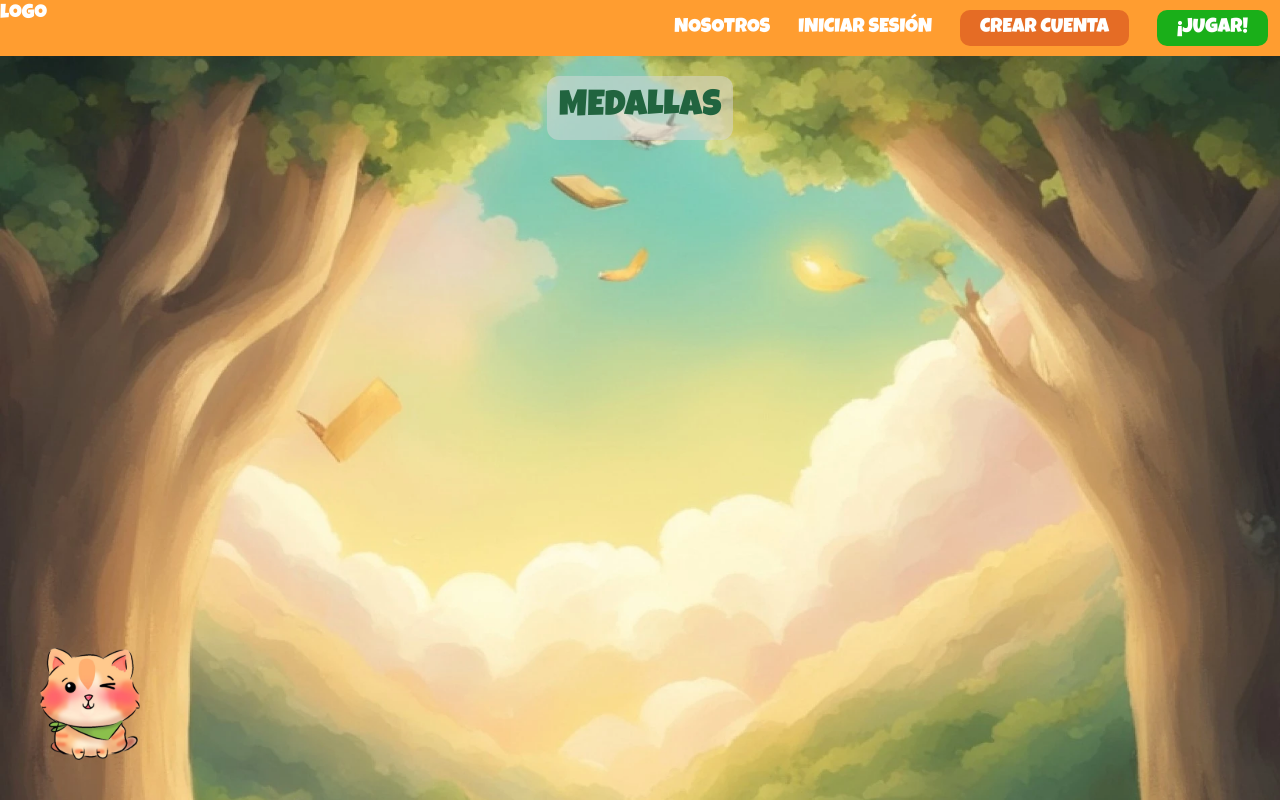
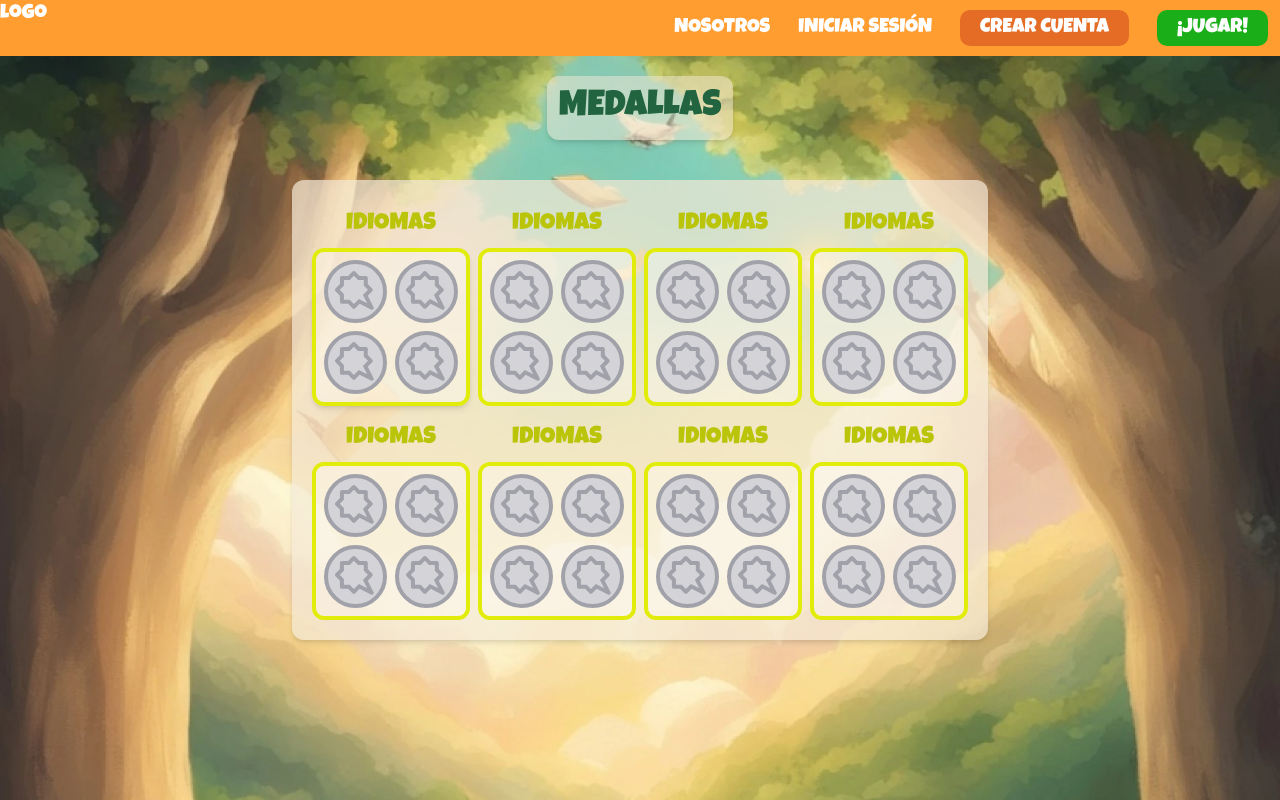
Before and after one commit to Randomlandia/frontend, a Next.js app: page /user/achv in a window 1280 px wide. Built offline with nearby package versions, Linux system fonts and the light colour scheme; a web font is replaced by a local one.

Commit message:
Logros medallas basic structure done

```diff
--- a/pages/user/achv/index.jsx
+++ b/pages/user/achv/index.jsx
@@ -1,4 +1,5 @@
 import Navbar from "@/components/Navbar";
+import Image from "next/image";
 import Link from "next/link";
 import { useState } from "react";
 
@@ -14,19 +15,156 @@ export default function achv() {
       <Navbar />
       {/* TÍTULO  */}
       <div className="flex justify-center p-5">
-        <div className="flex-col bg-grey/50 rounded-xl w-fit p-3">
+        <div className="flex-col bg-oldwhite/50 rounded-xl shadow-md w-fit p-3">
           <p className="font-lucky text-dgreen text-center text-4xl">
             MEDALLAS
           </p>
         </div>
       </div>
-      {/* AQUÍ VAN LOS MODALES */}
 
-      <div></div>
+      <div className="flex justify-center p-5">
+        {/* CONTAINER DE MEDALLAS X TOPIC*/}
+        <div className=" grid grid-cols-4 gap- justify-items-center gap-2 bg-oldwhite/70 shadow-md rounded-xl p-5 w-fit">
+          {/* CONTAINER */}
+          <div className="flex-col justify-center w-fit">
+            {/* TITLE DEL TOPIC */}
+            <div className="flex-col p-2">
+              <p className="font-lucky text-langD text-2xl text-center">
+                IDIOMAS
+              </p>
+            </div>
 
-      {/* AQUÍ VA UN RANDY  QUE PUEDA HABLAR */}
-      <div className="flex absolute bottom-0 p-10">
-        <img src="/randy_wink.svg" alt="" className="h-28" />
+            {/* CARD MEDALLAS */}
+            <div className=" grid grid-cols-2 gap-2 border-4 border-langL bg-white/35 p-2  rounded-xl shadow-md">
+              <img src="/B_IDIOMASgrey.svg" alt="" />
+              <img src="/B_IDIOMASgrey.svg" alt="" />
+              <img src="/B_IDIOMASgrey.svg" alt="" />
+              <img src="/B_IDIOMASgrey.svg" alt="" />
+            </div>
+          </div>
+          {/* CONTAINER */}
+          <div className="flex-col justify-center w-fit">
+            {/* TITLE DEL TOPIC */}
+            <div className="flex-col p-2">
+              <p className="font-lucky text-langD text-2xl text-center">
+                IDIOMAS
+              </p>
+            </div>
+
+            {/* CARD MEDALLAS */}
+            <div className=" grid grid-cols-2 gap-2 border-4 border-langL bg-white/35 p-2  rounded-xl">
+              <img src="/B_IDIOMASgrey.svg" alt="" />
+              <img src="/B_IDIOMASgrey.svg" alt="" />
+              <img src="/B_IDIOMASgrey.svg" alt="" />
+              <img src="/B_IDIOMASgrey.svg" alt="" />
+            </div>
+          </div>
+          {/* CONTAINER */}
+          <div className="flex-col justify-center w-fit">
+            {/* TITLE DEL TOPIC */}
+            <div className="flex-col p-2">
+              <p className="font-lucky text-langD text-2xl text-center">
+                IDIOMAS
+              </p>
+            </div>
+
+            {/* CARD MEDALLAS */}
+            <div className=" grid grid-cols-2 gap-2 border-4 border-langL bg-white/35 p-2  rounded-xl">
+              <img src="/B_IDIOMASgrey.svg" alt="" />
+              <img src="/B_IDIOMASgrey.svg" alt="" />
+              <img src="/B_IDIOMASgrey.svg" alt="" />
+              <img src="/B_IDIOMASgrey.svg" alt="" />
+            </div>
+          </div>
+          {/* CONTAINER */}
+          <div className="flex-col justify-center w-fit">
+            {/* TITLE DEL TOPIC */}
+            <div className="flex-col p-2">
+              <p className="font-lucky text-langD text-2xl text-center">
+                IDIOMAS
+              </p>
+            </div>
+
+            {/* CARD MEDALLAS */}
+            <div className=" grid grid-cols-2 gap-2 border-4 border-langL bg-white/35 p-2  rounded-xl">
+              <img src="/B_IDIOMASgrey.svg" alt="" />
+              <img src="/B_IDIOMASgrey.svg" alt="" />
+              <img src="/B_IDIOMASgrey.svg" alt="" />
+              <img src="/B_IDIOMASgrey.svg" alt="" />
+            </div>
+          </div>
+          {/* CONTAINER */}
+          <div className="flex-col justify-center w-fit">
+            {/* TITLE DEL TOPIC */}
+            <div className="flex-col p-2">
+              <p className="font-lucky text-langD text-2xl text-center">
+                IDIOMAS
+              </p>
+            </div>
+
+            {/* CARD MEDALLAS */}
+            <div className=" grid grid-cols-2 gap-2 border-4 border-langL bg-white/35 p-2  rounded-xl">
+              <img src="/B_IDIOMASgrey.svg" alt="" />
+              <img src="/B_IDIOMASgrey.svg" alt="" />
+              <img src="/B_IDIOMASgrey.svg" alt="" />
+              <img src="/B_IDIOMASgrey.svg" alt="" />
+            </div>
+          </div>
+          {/* CONTAINER */}
+          <div className="flex-col justify-center w-fit">
+            {/* TITLE DEL TOPIC */}
+            <div className="flex-col p-2">
+              <p className="font-lucky text-langD text-2xl text-center">
+                IDIOMAS
+              </p>
+            </div>
+
+            {/* CARD MEDALLAS */}
+            <div className=" grid grid-cols-2 gap-2 border-4 border-langL bg-white/35 p-2  rounded-xl">
+              <img src="/B_IDIOMASgrey.svg" alt="" />
+              <img src="/B_IDIOMASgrey.svg" alt="" />
+              <img src="/B_IDIOMASgrey.svg" alt="" />
+              <img src="/B_IDIOMASgrey.svg" alt="" />
+            </div>
+          </div>
+          {/* CONTAINER */}
+          <div className="flex-col justify-center w-fit">
+            {/* TITLE DEL TOPIC */}
+            <div className="flex-col p-2">
+              <p className="font-lucky text-langD text-2xl text-center">
+                IDIOMAS
+              </p>
+            </div>
+
+            {/* CARD MEDALLAS */}
+            <div className=" grid grid-cols-2 gap-2 border-4 border-langL bg-white/35 p-2  rounded-xl">
+              <img src="/B_IDIOMASgrey.svg" alt="" />
+              <img src="/B_IDIOMASgrey.svg" alt="" />
+              <img src="/B_IDIOMASgrey.svg" alt="" />
+              <img src="/B_IDIOMASgrey.svg" alt="" />
+            </div>
+          </div>
+          {/* CONTAINER */}
+          <div className="flex-col justify-center w-fit">
+            {/* TITLE DEL TOPIC */}
+            <div className="flex-col p-2">
+              <p className="font-lucky text-langD text-2xl text-center">
+                IDIOMAS
+              </p>
+            </div>
+
+            {/* CARD MEDALLAS */}
+            <div className=" grid grid-cols-2 gap-2 border-4 border-langL bg-white/35 p-2  rounded-xl">
+              <img src="/B_IDIOMASgrey.svg" alt="" />
+              <img src="/B_IDIOMASgrey.svg" alt="" />
+              <img src="/B_IDIOMASgrey.svg" alt="" />
+              <img src="/B_IDIOMASgrey.svg" alt="" />
+            </div>
+          </div>
+        </div>
+
+        {/* AQUÍ VA UN RANDY  QUE PUEDA HABLAR */}
+        <div className="flex absolute bottom-0 p-5"></div>
       </div>
     </div>
   );
```
